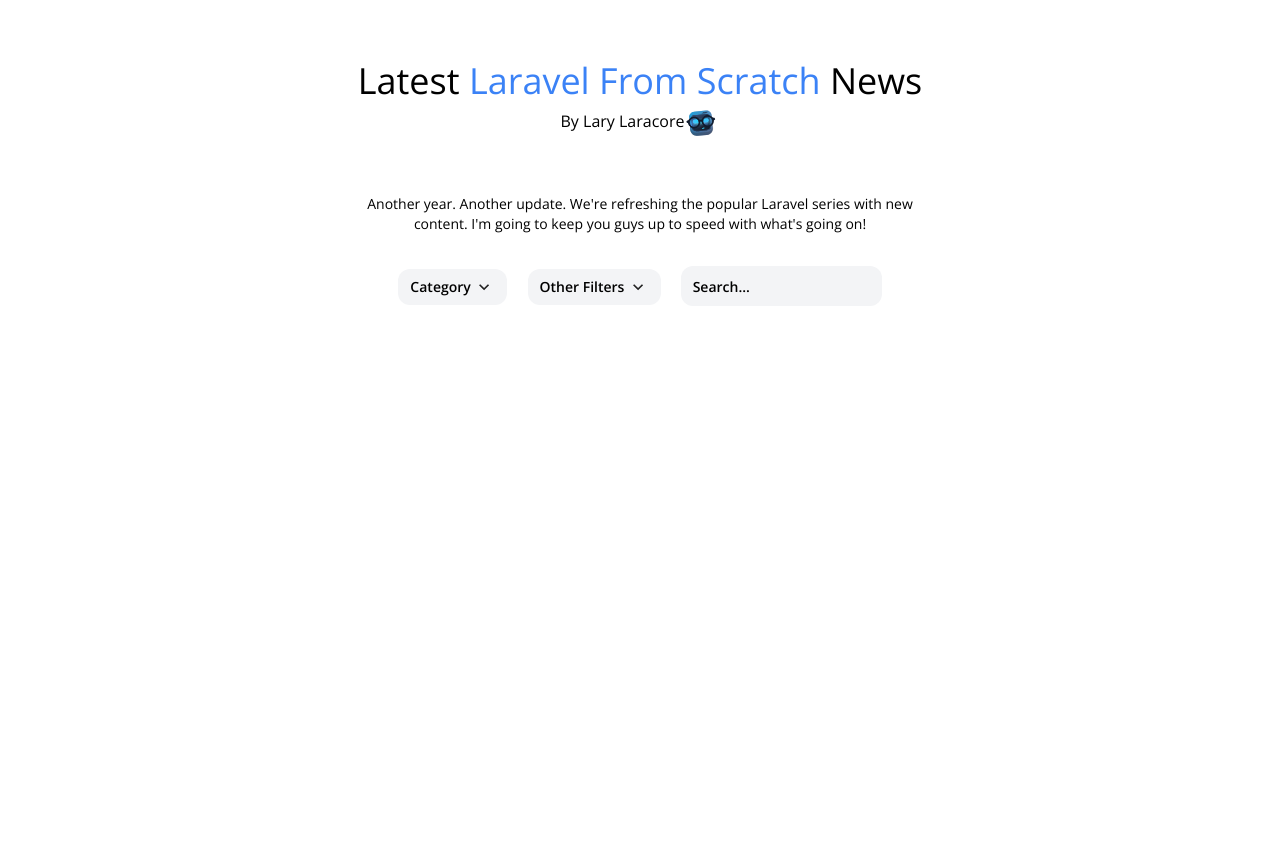
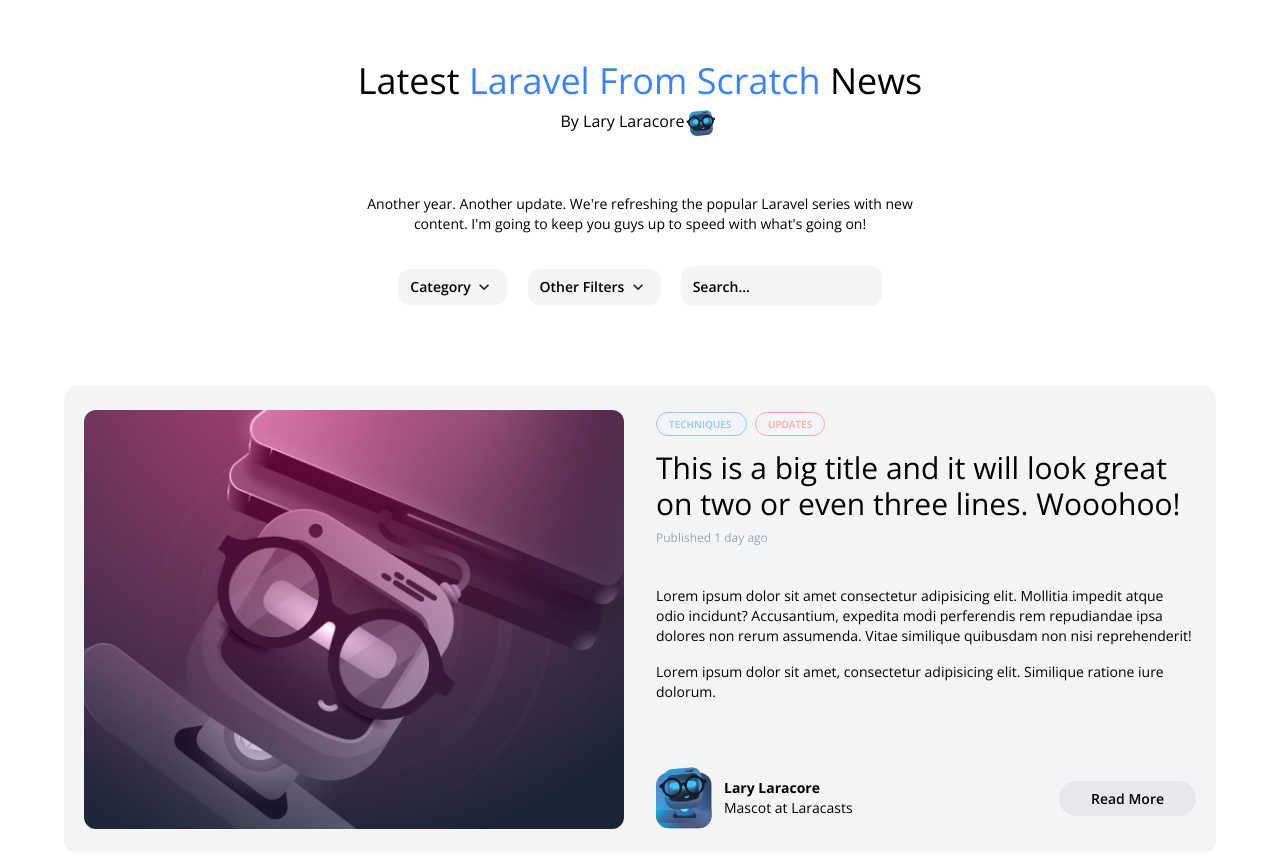
Before and after one commit to brunovicenters/blog-tailwind, a plain HTML site: page index.html in a window 1280 px wide. Shown: the part 75-942 px from the top of the page. Before the commit the page ends 800 px from the top, so only its background shows below. Drawn offline with nearby package versions, Linux system fonts and the light colour scheme.

Commit message:
Made post article

```diff
--- a/index.html
+++ b/index.html
@@ -122,7 +122,75 @@
           </div>
         </div>
       </header>
-      <main></main>
+
+      <main class="max-w-6xl mx-auto mt-20">
+        <article class="bg-gray-100 rounded-xl">
+          <div class="py-6 px-5 flex gap-8">
+            <div class="flex-1">
+              <img
+                src="images/illustration-1.png"
+                alt="Blog Post illustration"
+                class="rounded-xl" />
+            </div>
+            <div class="flex-1 flex flex-col justify-between">
+              <header>
+                <div class="space-x-2">
+                  <a
+                    href="#"
+                    class="px-3 py-1 border border-blue-300 rounded-full text-blue-300 uppercase font-semibold"
+                    style="font-size: 10px">
+                    Techniques
+                  </a>
+                  <a
+                    href="#"
+                    class="px-3 py-1 border border-red-300 rounded-full text-red-300 uppercase font-semibold"
+                    style="font-size: 10px">
+                    Updates
+                  </a>
+                </div>
+                <div class="mt-4">
+                  <h2 class="text-3xl">
+                    This is a big title and it will look great on two or even
+                    three lines. Wooohoo!
+                  </h2>
+                  <span class="mt-2 block text-gray-400 text-xs">
+                    Published
+                    <time>1 day ago</time>
+                  </span>
+                </div>
+              </header>
+              <div class="text-sm mt-2">
+                <p>
+                  Lorem ipsum dolor sit amet consectetur adipisicing elit.
+                  Mollitia impedit atque odio incidunt? Accusantium, expedita
+                  modi perferendis rem repudiandae ipsa dolores non rerum
+                  assumenda. Vitae similique quibusdam non nisi reprehenderit!
+                </p>
+                <p class="mt-4">
+                  Lorem ipsum dolor sit amet, consectetur adipisicing elit.
+                  Similique ratione iure dolorum.
+                </p>
+              </div>
+              <footer class="flex justify-between items-center mt-8">
+                <div class="flex items-center text-sm">
+                  <img src="images/lary-avatar.svg" alt="Lary avatar" />
+                  <div class="ml-3">
+                    <h5 class="font-bold">Lary Laracore</h5>
+                    <h6>Mascot at Laracasts</h6>
+                  </div>
+                </div>
+                <div>
+                  <a
+                    href="#"
+                    class="text-sm font-semibold bg-gray-200 rounded-full py-2 px-8">
+                    Read More
+                  </a>
+                </div>
+              </footer>
+            </div>
+          </div>
+        </article>
+      </main>
 
       <footer></footer>
     </section>
```
